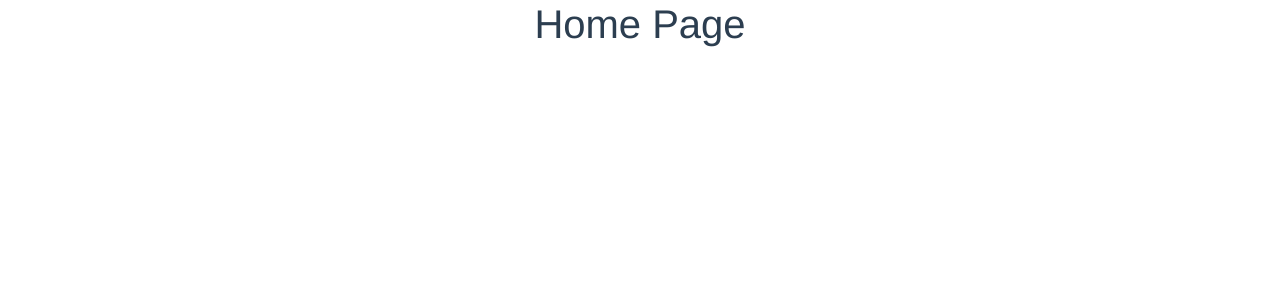
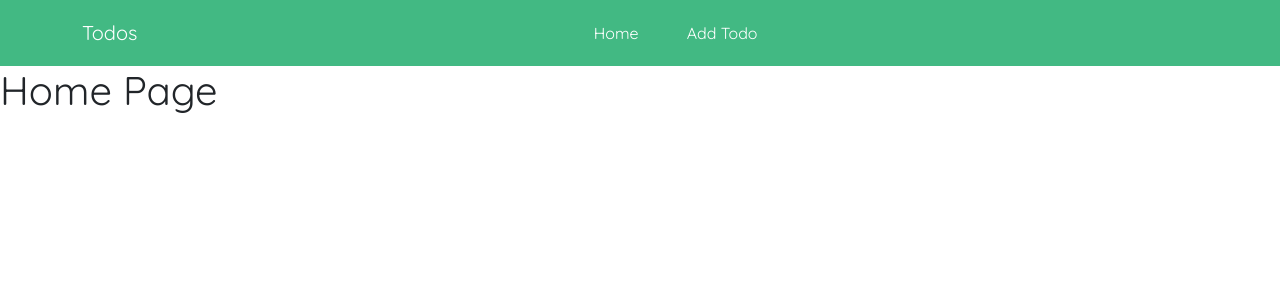
Before and after one commit to NightCoderMMCoder/Vue3TodoApp, a Vue app: page / in a window 1280 px wide. Shown: the top 300 px of the page. Built offline with nearby package versions, Linux system fonts and the light colour scheme.

Commit message:
2-Navbar

```diff
--- a/src/App.vue
+++ b/src/App.vue
@@ -1,26 +1,11 @@
 <template>
+  <Navbar />
   <router-view />
 </template>
 
-<style>
-#app {
-  font-family: Avenir, Helvetica, Arial, sans-serif;
-  -webkit-font-smoothing: antialiased;
-  -moz-osx-font-smoothing: grayscale;
-  text-align: center;
-  color: #2c3e50;
-}
-
-#nav {
-  padding: 30px;
-}
-
-#nav a {
-  font-weight: bold;
-  color: #2c3e50;
-}
-
-#nav a.router-link-exact-active {
-  color: #42b983;
-}
-</style>
+<script>
+import Navbar from "./components/Layout/Navbar.vue";
+export default {
+  components: { Navbar },
+};
+</script>
--- /dev/null
+++ b/src/components/Layout/Navbar.vue
@@ -0,0 +1,34 @@
+<template>
+  <nav class="navbar navbar-expand-lg bg-primary py-3">
+    <div class="container">
+      <h4 class="navbar-brand mb-0">Todos</h4>
+      <ul class="navbar-nav">
+        <li class="nav-item me-5">
+          Home
+        </li>
+        <li class="nav-item">Add Todo</li>
+      </ul>
+    </div>
+  </nav>
+</template>
+
+<script>
+export default {};
+</script>
+
+<style scoped>
+ul {
+  width: 100%;
+  display: flex;
+  justify-content: center;
+}
+ul div {
+  display: flex;
+}
+ul li {
+  cursor: pointer;
+}
+.router-link-exact-active li {
+  border-bottom: 3px solid #fff;
+}
+</style>
```
